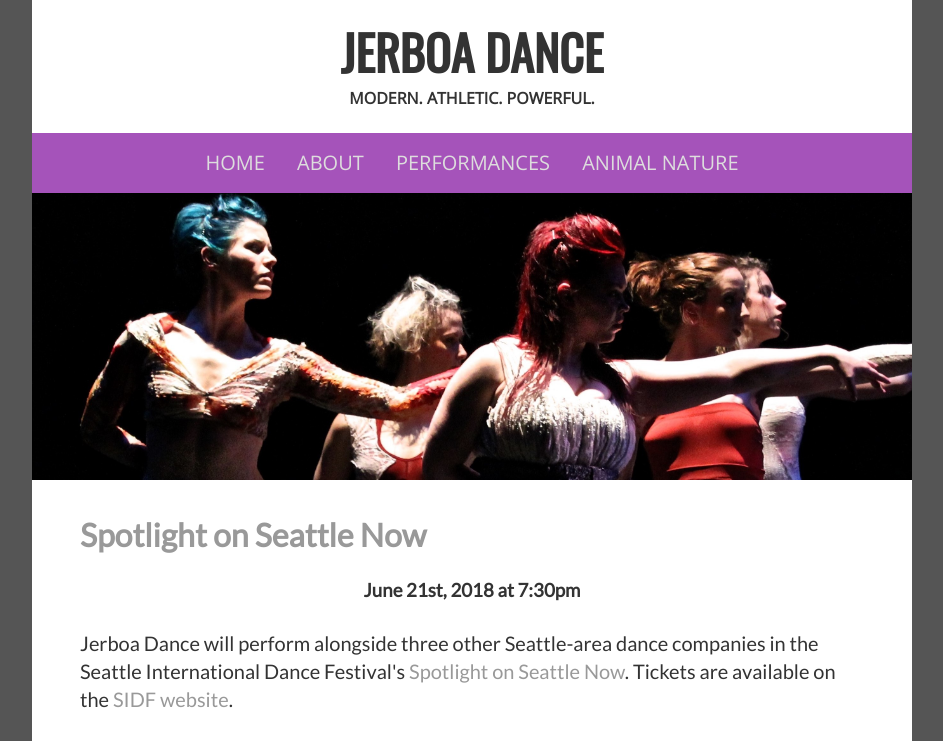
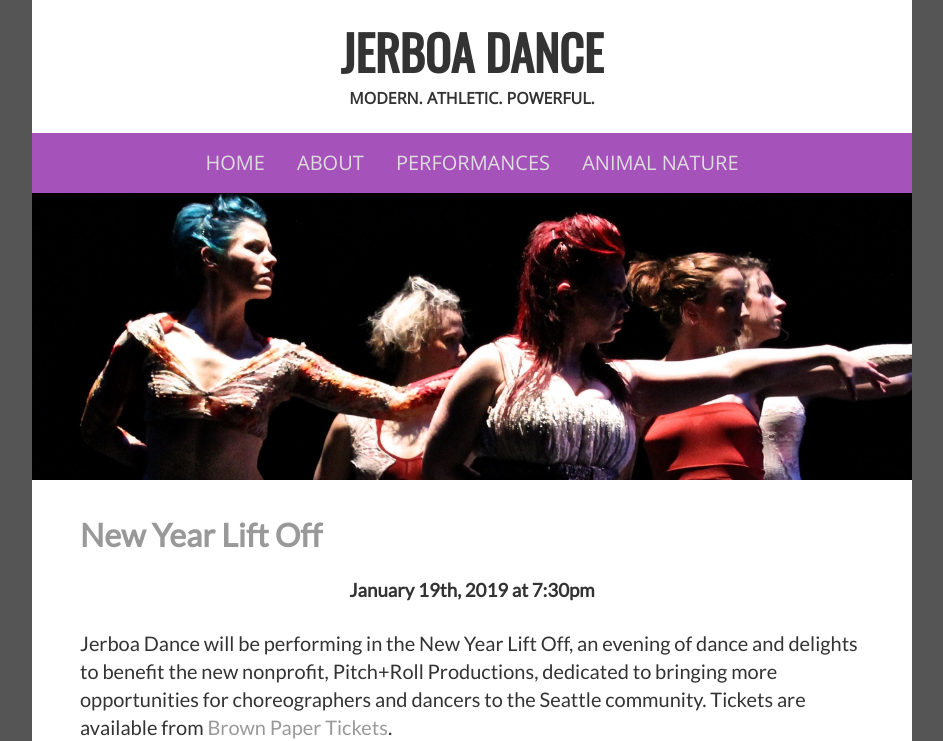
Before and after one commit to JerboaDance/Website, a Jekyll site: the page built from index.html, in a window 1280 px wide, cut to the strip 0-741 px from the top of the page. Shown: the whole strip, without its empty margins (168-1111 px from the left). Built offline with Jekyll 4.4.1, drawn with Linux system fonts in a browser that asks for light colours; comment, search, counter and statistics services are not loaded.

Commit message:
Adding New Year Lift Off

```diff
--- a/index.html
+++ b/index.html
@@ -28,10 +28,10 @@ permalink: /index.html
 </div>
 {% endif %}
 <div class="festival-description">
-    <h1><a href="https://seattleidf.org/events/spotlight-on-seattle-now/">Spotlight on Seattle Now</a></h3>
-    <ul class="show-times"><li>June 21st, 2018 at 7:30pm</li></ul>
+    <h1><a href="https://newyearliftoff.brownpapertickets.com/">New Year Lift Off</a></h3>
+    <ul class="show-times"><li>January 19th, 2019 at 7:30pm</li></ul>
     <p>
-        Jerboa Dance will perform alongside three other Seattle-area dance companies in the Seattle International Dance Festival's <a href="https://seattleidf.org/events/spotlight-on-seattle-now/">Spotlight on Seattle Now</a>. Tickets are available on the <a href="https://seattleidf.org/events/spotlight-on-seattle-now/">SIDF website</a>.
+        Jerboa Dance will be performing in the New Year Lift Off, an evening of dance and delights to benefit the new nonprofit, Pitch+Roll Productions, dedicated to bringing more opportunities for choreographers and dancers to the Seattle community. Tickets are available from <a href="https://newyearliftoff.brownpapertickets.com/">Brown Paper Tickets</a>.
     </p>
 </div>
 <div class="teaser-video">{% include youtube.html videoid="4CucKooBXLM" aspect-ratio="16x9" %}</div>
```
